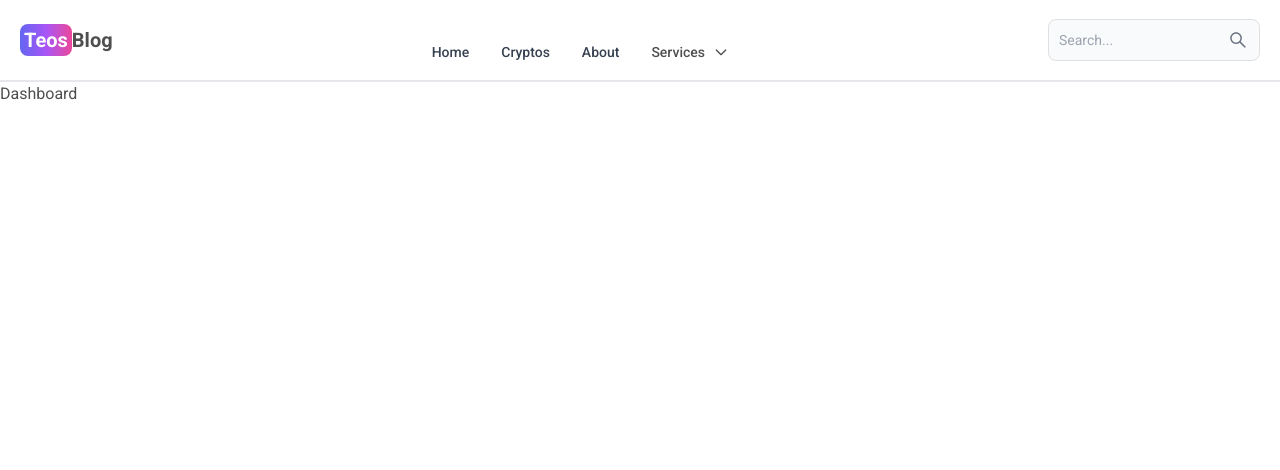
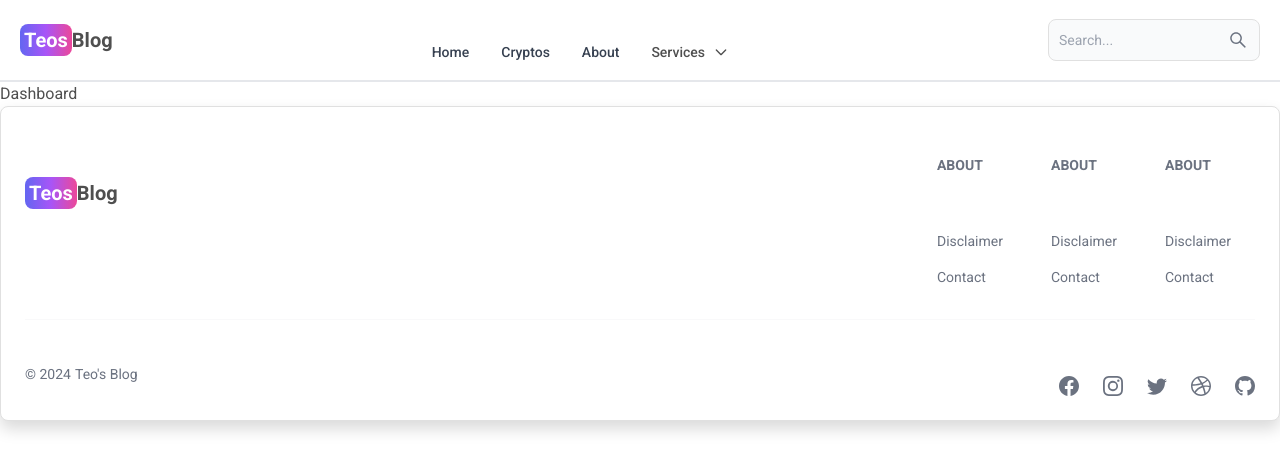
Before and after one commit to teosaridis/mern-destate, a React (Vite) app in the folder client/: page /dashboard in a window 1280 px wide. Shown: the top 470 px of the page. Built offline with nearby package versions, Linux system fonts and the light colour scheme.

Commit message:
Create and Add a basic Footer

```diff
--- a/client/src/App.jsx
+++ b/client/src/App.jsx
@@ -4,6 +4,7 @@
 import SignUp from "./pages/SignUp";
 import SignIn from "./pages/SignIn";
 import Dashboard from "./pages/Dashboard";
+import Footer from "./components/footer/Footer.jsx";
 
 export default function App() {
   return (
@@ -15,6 +16,7 @@
         <Route path="/signup" element={<SignUp />} />
         <Route path="/dashboard" element={<Dashboard />} />
       </Routes>
+      <Footer />
     </BrowserRouter>
   );
 }
--- /dev/null
+++ b/client/src/components/footer/Footer.jsx
@@ -0,0 +1,70 @@
+import React from "react";
+import { Footer } from "flowbite-react";
+import { Link } from "react-router-dom";
+import {
+  BsFacebook,
+  BsInstagram,
+  BsTwitter,
+  BsGithub,
+  BsDribbble,
+} from "react-icons/bs";
+
+export default function FooterComp() {
+  return (
+    <Footer container className="border border-t-8">
+      <div className="w-full max-w-7xl mx-auto">
+        <div className="grid w-full justify-between sm:flex md:grid-cols-1 ">
+          <div className="mt-5">
+            <Link
+              to={"/"}
+              className="text-sm self-center whitespace-nowrap sm:text-xl font-semibold"
+            >
+              <span className="px-1 py-1 bg-gradient-to-r from-indigo-500 via-purple-500 to-pink-500 rounded-lg text-white">
+                Teos
+              </span>
+              Blog
+            </Link>
+          </div>
+          <div className="grid grid-cols-2 gap-8 mt-4 sm:grid-cols-3 sm:gap-6">
+            <div className="">
+              <Footer.Title title="About" />
+              <Footer.LinkGroup col>
+                <Footer.Link>Disclaimer</Footer.Link>
+                <Footer.Link>Contact</Footer.Link>
+              </Footer.LinkGroup>
+            </div>
+            <div className="">
+              <Footer.Title title="About" />
+              <Footer.LinkGroup col>
+                <Footer.Link>Disclaimer</Footer.Link>
+                <Footer.Link>Contact</Footer.Link>
+              </Footer.LinkGroup>
+            </div>
+            <div className="">
+              <Footer.Title title="About" />
+              <Footer.LinkGroup col>
+                <Footer.Link>Disclaimer</Footer.Link>
+                <Footer.Link>Contact</Footer.Link>
+              </Footer.LinkGroup>
+            </div>
+          </div>
+        </div>
+        <Footer.Divider />
+        <div className="w-full sm:flex sm:items-center sm:justify-between">
+          <Footer.Copyright
+            href="#"
+            by="Teo's Blog"
+            year={new Date().getFullYear()}
+          />
+          <div className="flex gap-6 sm:mt-0 mt-4 sm:justify-center">
+            <Footer.Icon href="#" icon={BsFacebook} />
+            <Footer.Icon href="#" icon={BsInstagram} />
+            <Footer.Icon href="#" icon={BsTwitter} />
+            <Footer.Icon href="#" icon={BsDribbble} />
+            <Footer.Icon href="#" icon={BsGithub} />
+          </div>
+        </div>
+      </div>
+    </Footer>
+  );
+}
--- a/client/src/components/header/Header.jsx
+++ b/client/src/components/header/Header.jsx
@@ -7,7 +7,7 @@
 export default function Header() {
   const path = useLocation().pathname;
   return (
-    <Navbar className="border-b-2">
+    <Navbar className="border-b-2 sticky">
       <Link
         to={"/"}
         className="text-sm self-center whitespace-nowrap sm:text-xl font-semibold"
```
